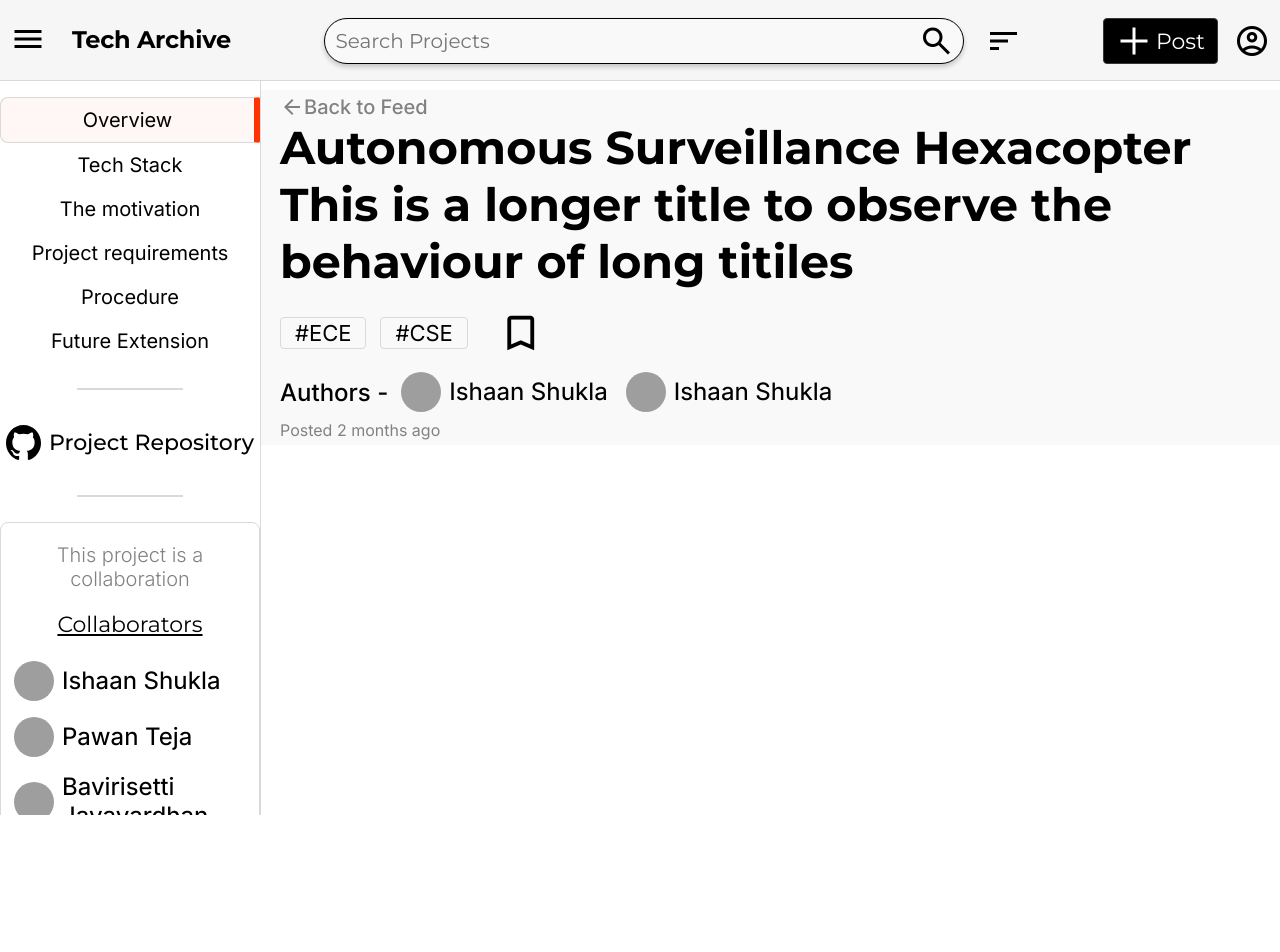
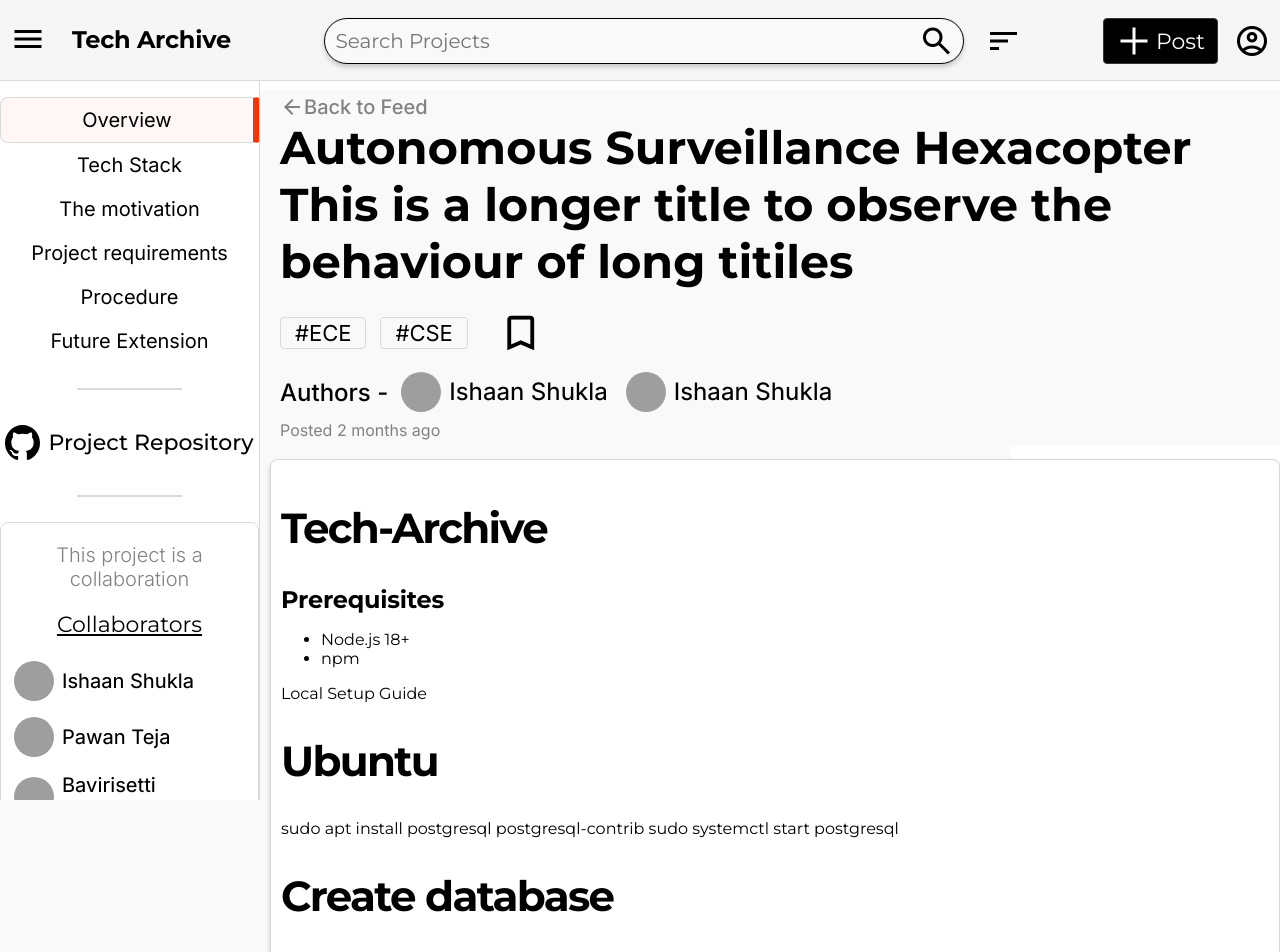
Before and after one commit to Inovate-Ishaan/Tech-Archive, a React (Vite) app in the folder frontend/: page /post in a window 1280 px wide. Shown: the top 952 px of the page. Before the commit the page ends 890 px from the top, so only its background shows below. Built offline with nearby package versions, Linux system fonts and the light colour scheme; no server answers; grey boxes are pictures that could not be loaded.

Commit message:
markdown content box component created and react-markdown package used

```diff
--- a/frontend/package.json
+++ b/frontend/package.json
@@ -13,7 +13,9 @@
     "@mdxeditor/editor": "^4.0.4",
     "react": "^19.2.6",
     "react-dom": "^19.2.6",
+    "react-markdown": "^10.1.0",
     "react-router-dom": "^7.16.0",
+    "remark-gfm": "^4.0.1",
     "validator": "^13.15.35"
   },
   "devDependencies": {
--- /dev/null
+++ b/frontend/src/components/postPageComps/contentBox.jsx
@@ -0,0 +1,48 @@
+import styles from "./contentBox.module.css";
+import Markdown from "react-markdown";
+import remarkGfm from 'remark-gfm';
+
+export default function ContentBox() {
+const markdown = `
+# Tech-Archive
+
+
+## Prerequisites
+
+- Node.js 18+
+- npm
+
+Local Setup Guide
+
+# Ubuntu
+sudo apt install postgresql postgresql-contrib
+sudo systemctl start postgresql
+
+# Create database
+sudo -u postgres createdb tech_archive_dev
+
+### 3. Run
+
+Open two terminals:
+
+
+# Terminal 1 — Backend (port 4000)
+cd backend
+npm run dev
+
+# Terminal 2 — Frontend (port 5173)
+cd frontend
+VITE_API_URL=http://localhost:4000 npx vite --host
+
+`;
+
+  return (
+    <>
+      <div className={styles.container}>
+        <Markdown remarkPlugins={[remarkGfm]}>
+        {markdown}
+        </Markdown>
+      </div>
+    </>
+  );
+}
--- /dev/null
+++ b/frontend/src/components/postPageComps/contentBox.module.css
@@ -0,0 +1,18 @@
+.container{
+    background-color: var(--bg-white);
+    margin: 14px 100px 3rem 270px;
+    border: 1px solid var(--border-containers);
+    border-radius: 8px;
+    box-sizing: border-box;
+    box-shadow: var(--shadow-box-bottom);
+    max-width: 1200px;
+    width : 100%;
+    padding: 10px;
+    min-height: 75vh;
+    max-height: fit-content;
+    text-align: left;
+}
+
+h1{
+    font-size: 42px;
+}
--- a/frontend/src/components/postPageComps/leftSidebar.module.css
+++ b/frontend/src/components/postPageComps/leftSidebar.module.css
@@ -9,6 +9,7 @@
     z-index: 9;
     padding-top: 15px;
     border-right: 1px solid var(--border-containers) ;
+    box-sizing: border-box;
 }
 
 .subsectionContainer{
@@ -116,7 +117,7 @@
 
 .authorName {
     font-family: "Inter";
-    font-size: var(--text-body1);
+    font-size: var(--text-body3);
     font-weight: 450;
     text-align: left;
     line-height: 1.2;
--- a/frontend/src/components/postPageComps/postDetails.module.css
+++ b/frontend/src/components/postPageComps/postDetails.module.css
@@ -6,6 +6,7 @@
     flex-direction: column;
     align-items: flex-start;
     padding: 5px 10px;
+    box-sizing: border-box;
 }
 
 .backToFeed{
--- a/frontend/src/pages/post.jsx
+++ b/frontend/src/pages/post.jsx
@@ -1,8 +1,9 @@
 import styles from "./post.module.css";
 import NavWithSearch from "../components/navAndSearchBar/navAndSearchBar";
 import Footer from "../components/footer/footer";
-import LeftSidebar from "../components/postPageComps/leftSidebar";
-import PostDetails from "../components/postPageComps/postDetails";
+import LeftSidebar from "../components/postPageComps/leftSidebar.jsx";
+import PostDetails from "../components/postPageComps/postDetails.jsx";
+import ContentBox from "../components/postPageComps/contentBox.jsx";
 
 export default function PostPage() {
     return(
@@ -11,6 +12,7 @@ export default function PostPage() {
         <NavWithSearch selectedOption={"home"}/>
         <LeftSidebar selectedOption="overview"/>
         <PostDetails />
+        <ContentBox />
         </div>
         </>
     )
--- a/frontend/src/pages/post.module.css
+++ b/frontend/src/pages/post.module.css
@@ -1,5 +1,6 @@
 .container{
     background-color: var(--bg-offWhite);
     width: calc(100% - 270px);
-    height: fit-content;
+    height: 100%;
+    min-height: 100vh
 }
--- /dev/null
+++ b/package.json
@@ -0,0 +1,5 @@
+{
+  "dependencies": {
+    "remark-gfm": "^4.0.1"
+  }
+}
```
Also changed, not shown: 2 other files (tests, documents, lock files or other folders).
